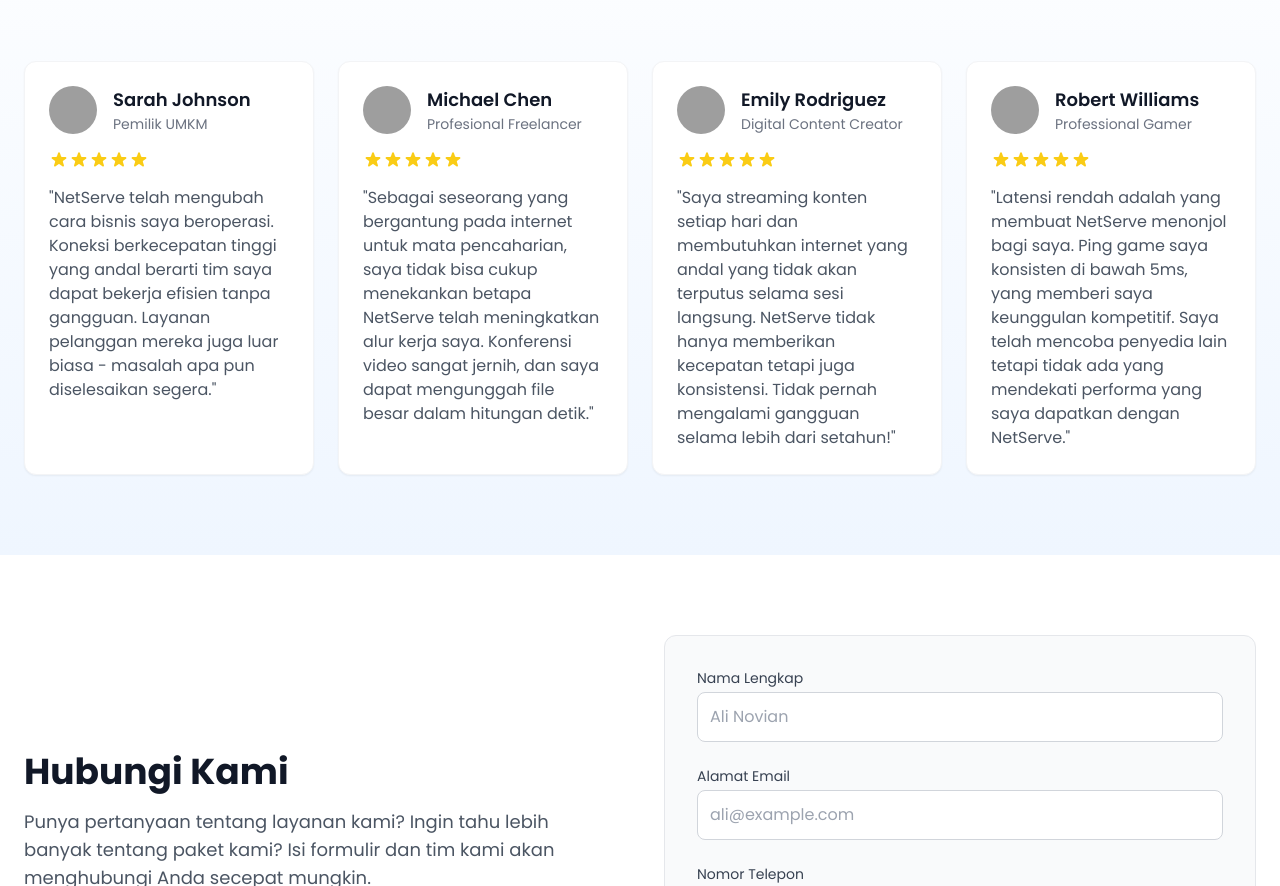
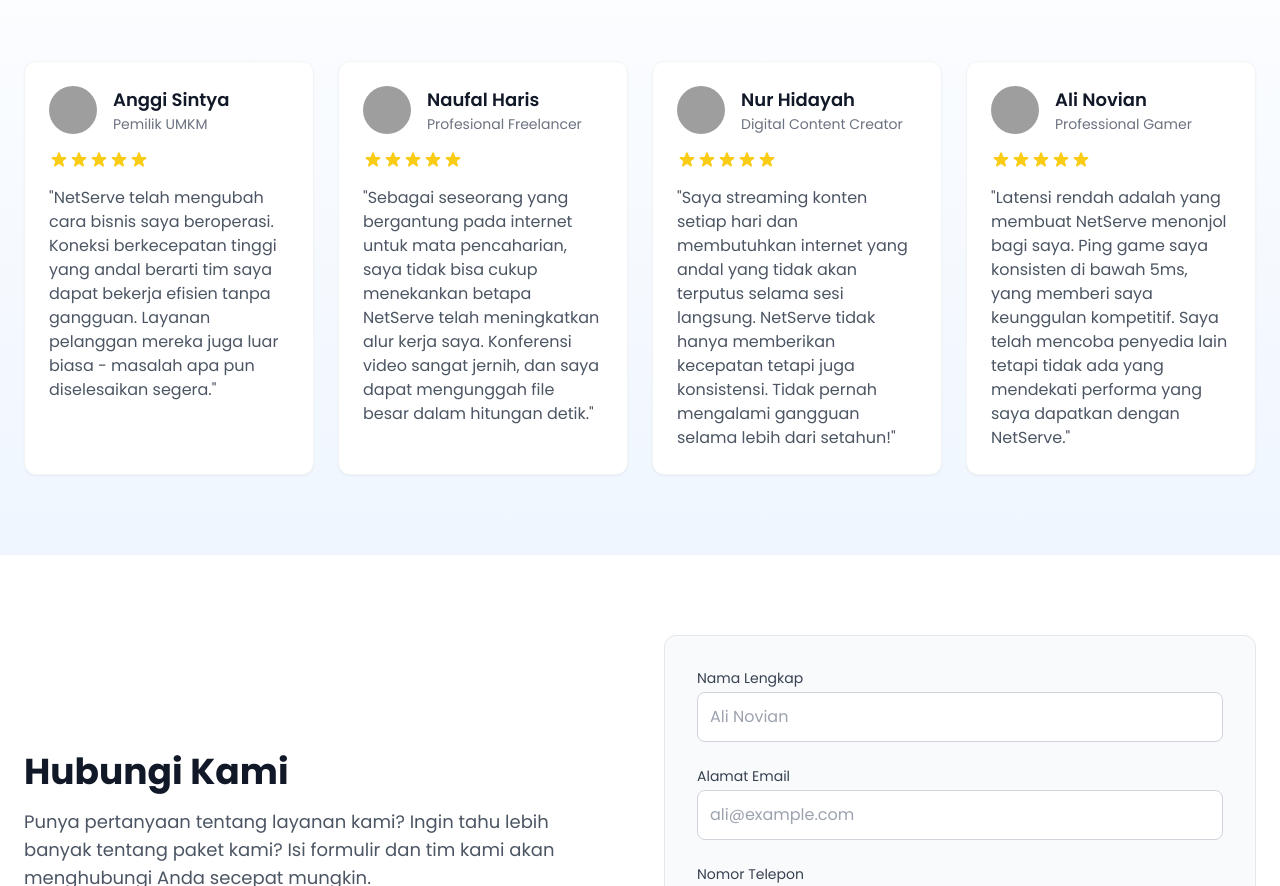
Before and after one commit to alinovian/projectweb_pweb, a website: page index.html in a window 1280 px wide. Shown: the part 3835-4721 px from the top of the page. Drawn offline with nearby package versions, Linux system fonts and the light colour scheme; grey boxes are pictures that could not be loaded.

Commit message:
update html

```diff
--- a/index.html
+++ b/index.html
@@ -581,11 +581,11 @@
                     class="bg-white rounded-xl shadow-sm border border-gray-100 p-6 flex flex-col h-full transition-all hover:shadow-md">
                     <div class="flex items-center space-x-4 mb-4">
                         <div class="flex-shrink-0">
-                            <img src="https://images.unsplash.com/photo-1494790108377-be9c29b29330?auto=format&fit=crop&w=150&h=150&q=80"
-                                alt="Sarah Johnson" class="h-12 w-12 rounded-full object-cover" />
+                            <img src="https://images.unsplash.com/photo-1684893834490-ebea1517c264?q=80&w=1935?auto=format&fit=crop&w=150&h=150&q=80"
+                                alt="Anggi Sintya" class="h-12 w-12 rounded-full object-cover" />
                         </div>
                         <div>
-                            <h4 class="text-lg font-semibold text-gray-900">Sarah Johnson</h4>
+                            <h4 class="text-lg font-semibold text-gray-900">Anggi Sintya</h4>
                             <p class="text-sm text-gray-500">Pemilik UMKM</p>
                         </div>
                     </div>
@@ -629,10 +629,10 @@
                     <div class="flex items-center space-x-4 mb-4">
                         <div class="flex-shrink-0">
                             <img src="https://images.unsplash.com/photo-1560250097-0b93528c311a?auto=format&fit=crop&w=150&h=150&q=80"
-                                alt="Michael Chen" class="h-12 w-12 rounded-full object-cover" />
+                                alt="Naufal Haris" class="h-12 w-12 rounded-full object-cover" />
                         </div>
                         <div>
-                            <h4 class="text-lg font-semibold text-gray-900">Michael Chen</h4>
+                            <h4 class="text-lg font-semibold text-gray-900">Naufal Haris</h4>
                             <p class="text-sm text-gray-500">Profesional Freelancer</p>
                         </div>
                     </div>
@@ -676,11 +676,11 @@
                     class="bg-white rounded-xl shadow-sm border border-gray-100 p-6 flex flex-col h-full transition-all hover:shadow-md">
                     <div class="flex items-center space-x-4 mb-4">
                         <div class="flex-shrink-0">
-                            <img src="https://images.unsplash.com/photo-1580489944761-15a19d654956?auto=format&fit=crop&w=150&h=150&q=80"
-                                alt="Emily Rodriguez" class="h-12 w-12 rounded-full object-cover" />
+                            <img src="https://images.unsplash.com/photo-1646159974947-b18525fb1ac1?q=80&w=1974?auto=format&fit=crop&w=150&h=150&q=80"
+                                alt="Nur Hidayah" class="h-12 w-12 rounded-full object-cover" />
                         </div>
                         <div>
-                            <h4 class="text-lg font-semibold text-gray-900">Emily Rodriguez</h4>
+                            <h4 class="text-lg font-semibold text-gray-900">Nur Hidayah</h4>
                             <p class="text-sm text-gray-500">Digital Content Creator</p>
                         </div>
                     </div>
@@ -724,10 +724,10 @@
                     <div class="flex items-center space-x-4 mb-4">
                         <div class="flex-shrink-0">
                             <img src="https://images.unsplash.com/photo-1500648767791-00dcc994a43e?auto=format&fit=crop&w=150&h=150&q=80"
-                                alt="Robert Williams" class="h-12 w-12 rounded-full object-cover" />
+                                alt="Ali Novian" class="h-12 w-12 rounded-full object-cover" />
                         </div>
                         <div>
-                            <h4 class="text-lg font-semibold text-gray-900">Robert Williams</h4>
+                            <h4 class="text-lg font-semibold text-gray-900">Ali Novian</h4>
                             <p class="text-sm text-gray-500">Professional Gamer</p>
                         </div>
                     </div>
```
